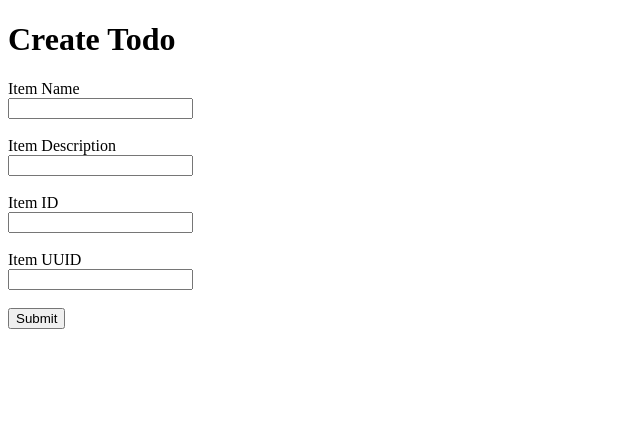
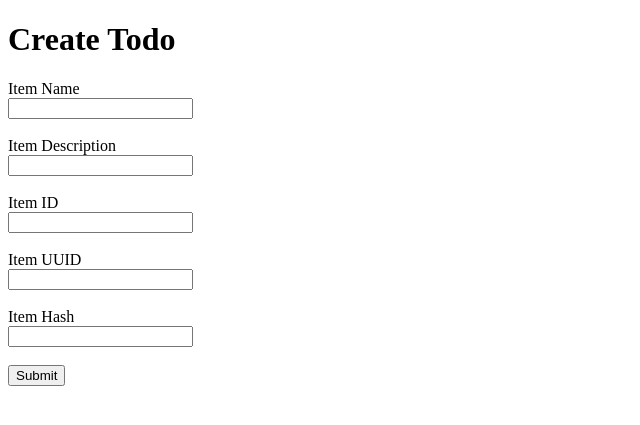
Before and after one commit to srajankotian37/DEVOPS, a Flask app: page /todo in a window 1280 px wide. Shown: the top 425 px of the page, without its empty margins (0-640 px from the left). Run offline with Flask 3, Linux system fonts and the light colour scheme.

Commit message:
Added Item Hash field

```diff
--- a/Assignments/Version_Control_Git/templates/todo.html
+++ b/Assignments/Version_Control_Git/templates/todo.html
@@ -22,6 +22,9 @@
         <label>Item UUID</label><br>
         <input type="text" name="itemUUID"><br><br>
 
+        <label>Item Hash</label><br>
+        <input type="text" name="itemHash"><br><br>
+
         <button type="submit">Submit</button>
     </form>
 
```
